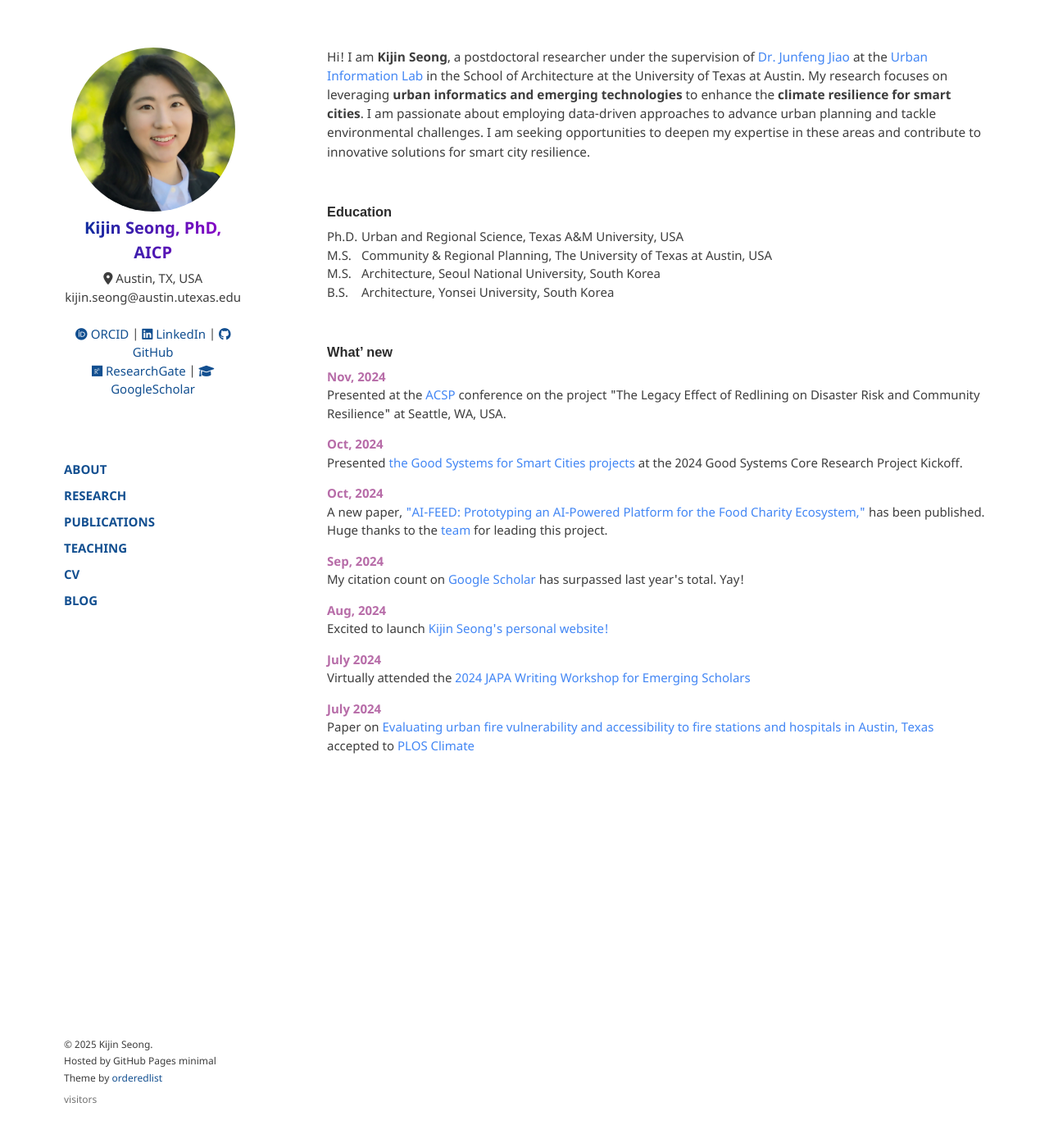
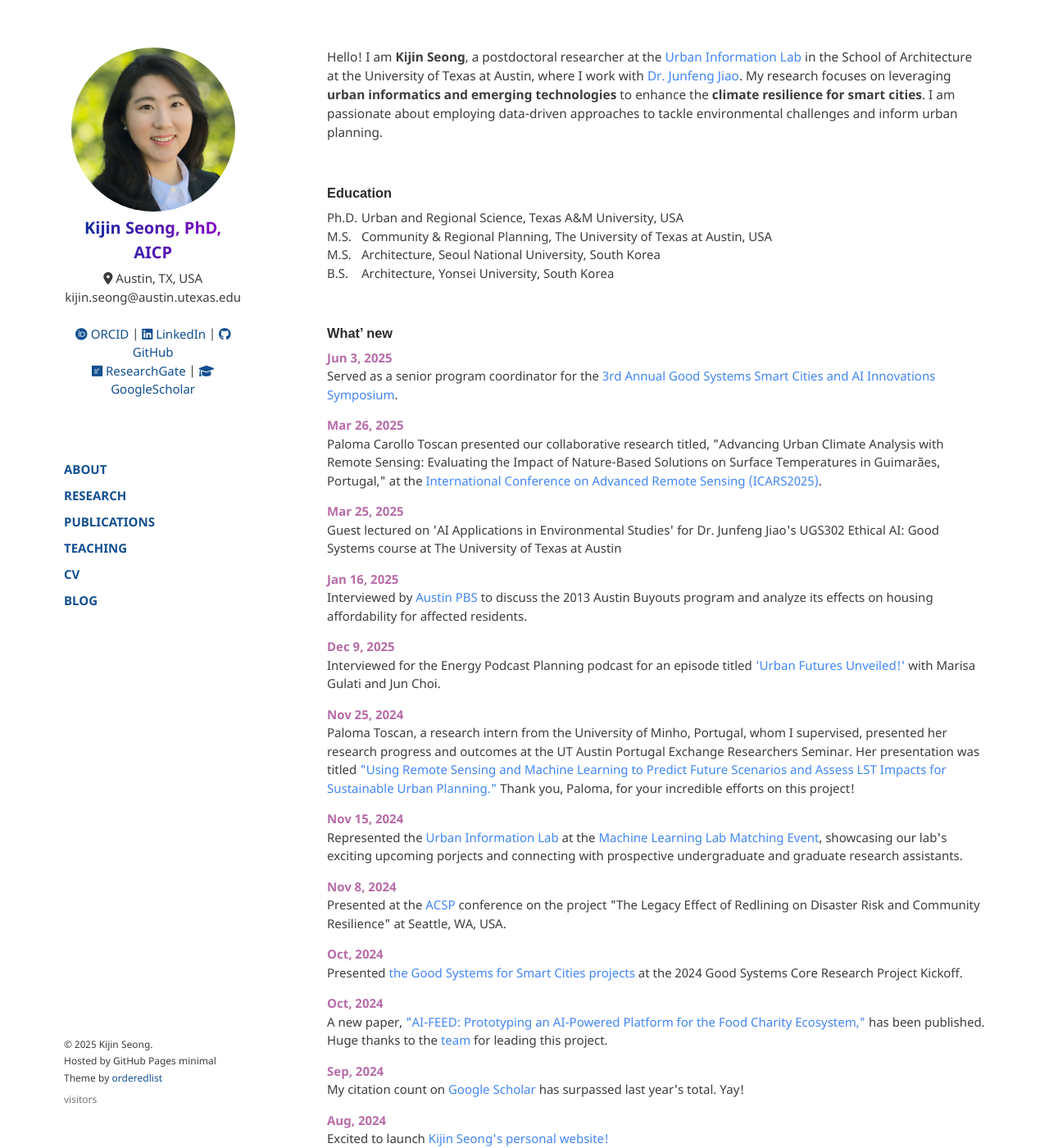
Before and after one commit to kijinseong/kijinseong.github.io, a Jekyll site: the page built from index.md, in a window 1280 px wide and 1400 px high. Shown: the whole window at 82% size. Built offline with Jekyll 4.4.1, drawn with Linux system fonts in a browser that asks for light colours; comment, search, counter and statistics services are not loaded.

Commit message:
What's New update

```diff
--- a/index.md
+++ b/index.md
@@ -2,7 +2,7 @@
 layout: default
 ---
 
-<p style="font-size:110%;">Hi! I am <b>Kijin Seong</b>, a postdoctoral researcher under the supervision of <a href="https://soa.utexas.edu/faculty/junfeng-jiao/" target="_blank">Dr. Junfeng Jiao</a> at the <a href="https://www.urbaninfolab.com/" target="_blank">Urban Information Lab</a> in the School of Architecture at the University of Texas at Austin. My research focuses on leveraging <b>urban informatics and emerging technologies</b> to enhance the <b>climate resilience for smart cities</b>. I am passionate about employing data-driven approaches to advance urban planning and tackle environmental challenges. I am seeking opportunities to deepen my expertise in these areas and contribute to innovative solutions for smart city resilience.</p>
+<p style="font-size:110%;">Hello! I am <b>Kijin Seong</b>, a postdoctoral researcher at the <a href="https://www.urbaninfolab.com/" target="_blank">Urban Information Lab</a> in the School of Architecture at the University of Texas at Austin, where I work with <a href="https://soa.utexas.edu/faculty/junfeng-jiao/" target="_blank">Dr. Junfeng Jiao</a>. My research focuses on leveraging <b>urban informatics and emerging technologies</b> to enhance the <b>climate resilience for smart cities</b>. I am passionate about employing data-driven approaches to tackle environmental challenges and inform urban planning.</p>
 
 <br />
 
@@ -18,7 +18,43 @@ layout: default
 
 ### What' new
 <p>
-  <strong style="color: #b76ca8;">Nov, 2024</strong><br />
+  <strong style="color: #b76ca8;">Jun 3, 2025</strong><br />
+  Served as a senior program coordinator for the <a href="https://gssmartcitiessymp06-03.splashthat.com/" target="_blank">3rd Annual Good Systems Smart Cities and AI Innovations Symposium</a>.
+</p>
+
+<p>
+  <strong style="color: #b76ca8;">Mar 26, 2025</strong><br />
+  Paloma Carollo Toscan presented our collaborative research titled, "Advancing Urban Climate Analysis with Remote Sensing: Evaluating the Impact of Nature-Based Solutions on Surface Temperatures in Guimarães, Portugal," at the
+  <a href="https://sciforum.net/event/ICARS2025" target="_blank">International Conference on Advanced Remote Sensing (ICARS2025)</a>.
+</p>
+
+<p>
+  <strong style="color: #b76ca8;">Mar 25, 2025</strong><br />
+  Guest lectured on 'AI Applications in Environmental Studies' for Dr. Junfeng Jiao's UGS302 Ethical AI: Good Systems course at The University of Texas at Austin
+</p>
+
+<p>
+  <strong style="color: #b76ca8;">Jan 16, 2025</strong><br />
+  Interviewed by <a href="https://www.pbs.org/video/wildfire-risk-flood-buyout-program-san7sx/" target="_blank">Austin PBS</a> to discuss the 2013 Austin Buyouts program and analyze its effects on housing affordability for affected residents.
+</p>
+
+<p>
+  <strong style="color: #b76ca8;">Dec 9, 2025</strong><br />
+  Interviewed for the Energy Podcast Planning podcast for an episode titled <a href="../files/Audios/UrbanFuturesUnveiled-MarisaGulati_JunChoi.mp3" target="_blank">'Urban Futures Unveiled!'</a> with Marisa Gulati and Jun Choi.
+</p>
+
+<p>
+  <strong style="color: #b76ca8;">Nov 25, 2024</strong><br />
+  Paloma Toscan, a research intern from the University of Minho, Portugal, whom I supervised, presented her research progress and outcomes at the UT Austin Portugal Exchange Researchers Seminar. Her presentation was titled <a href="https://www.urbaninfolab.com/paloma-carollo-toscan-a-visiting-phd-student-has-completed-her-exchange-program-at-uil" target="_blank">"Using Remote Sensing and Machine Learning to Predict Future Scenarios and Assess LST Impacts for Sustainable Urban Planning."</a> Thank you, Paloma, for your incredible efforts on this project!
+</p>
+
+<p>
+  <strong style="color: #b76ca8;">Nov 15, 2024</strong><br />
+  Represented the <a href="https://www.urbaninfolab.com/" target="_blank">Urban Information Lab</a> at the <a href="https://ml.utexas.edu/news/2024/machine-learning-lab-matching-event" target="_blank">Machine Learning Lab Matching Event</a>, showcasing our lab's exciting upcoming porjects and connecting with prospective undergraduate and graduate research assistants.
+</p>
+
+<p>
+  <strong style="color: #b76ca8;">Nov 8, 2024</strong><br />
   Presented at the <a href="https://www.acsp.org/page/ConfAllAbout2024" target="_blank">ACSP</a> conference on the project "The Legacy Effect of Redlining on Disaster Risk and Community Resilience" at Seattle, WA, USA.
 </p>
 
```
Also changed, not shown: 1 other file.
